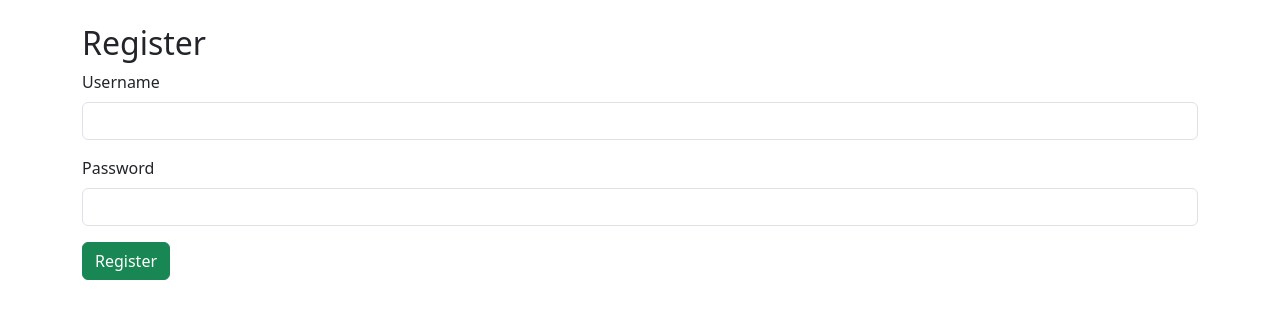
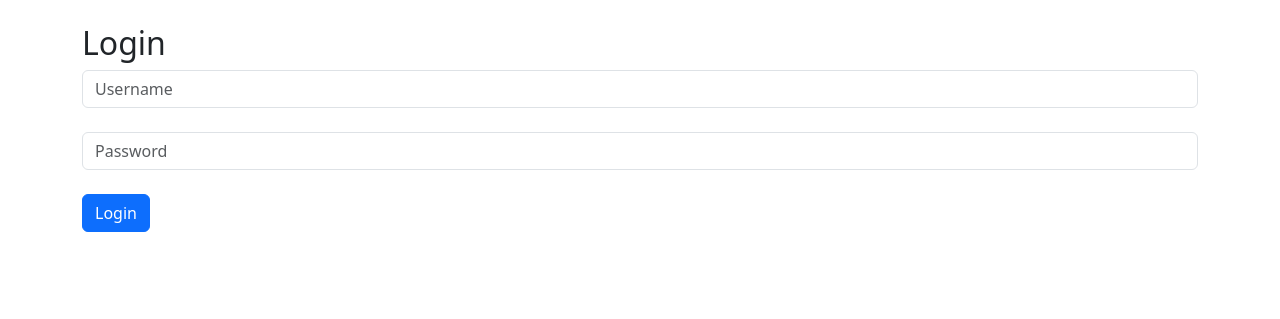
Before and after one commit to Kidanedg/stat-decision-maker, a Flask app: page /register in a window 1280 px wide. Shown: the part 56-375 px from the top of the page. Run offline with Flask 3, Linux system fonts and the light colour scheme.

Commit message:
Update register.html

```diff
--- a/templates/register.html
+++ b/templates/register.html
@@ -1,16 +1,9 @@
 {% extends "base.html" %}
-{% block title %}Register{% endblock %}
 {% block content %}
-<h2>Register</h2>
-<form method="POST">
-  <div class="mb-3">
-    <label for="username" class="form-label">Username</label>
-    <input type="text" class="form-control" id="username" name="username" required>
-  </div>
-  <div class="mb-3">
-    <label for="password" class="form-label">Password</label>
-    <input type="password" class="form-control" id="password" name="password" required>
-  </div>
-  <button type="submit" class="btn btn-success">Register</button>
+<h2>Login</h2>
+<form method="post">
+    <input type="text" name="username" class="form-control" placeholder="Username" required><br>
+    <input type="password" name="password" class="form-control" placeholder="Password" required><br>
+    <button type="submit" class="btn btn-primary">Login</button>
 </form>
 {% endblock %}
```
